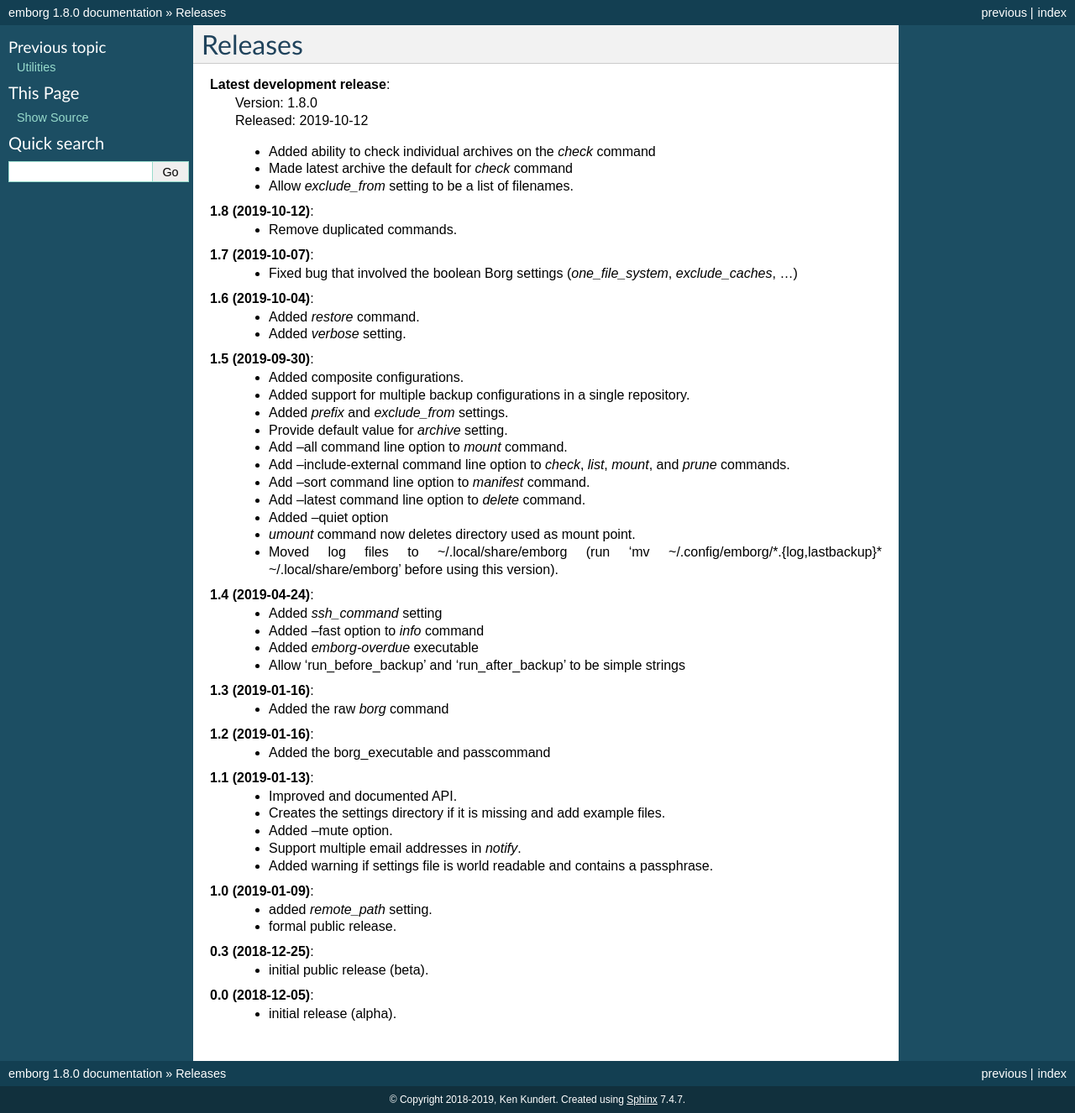
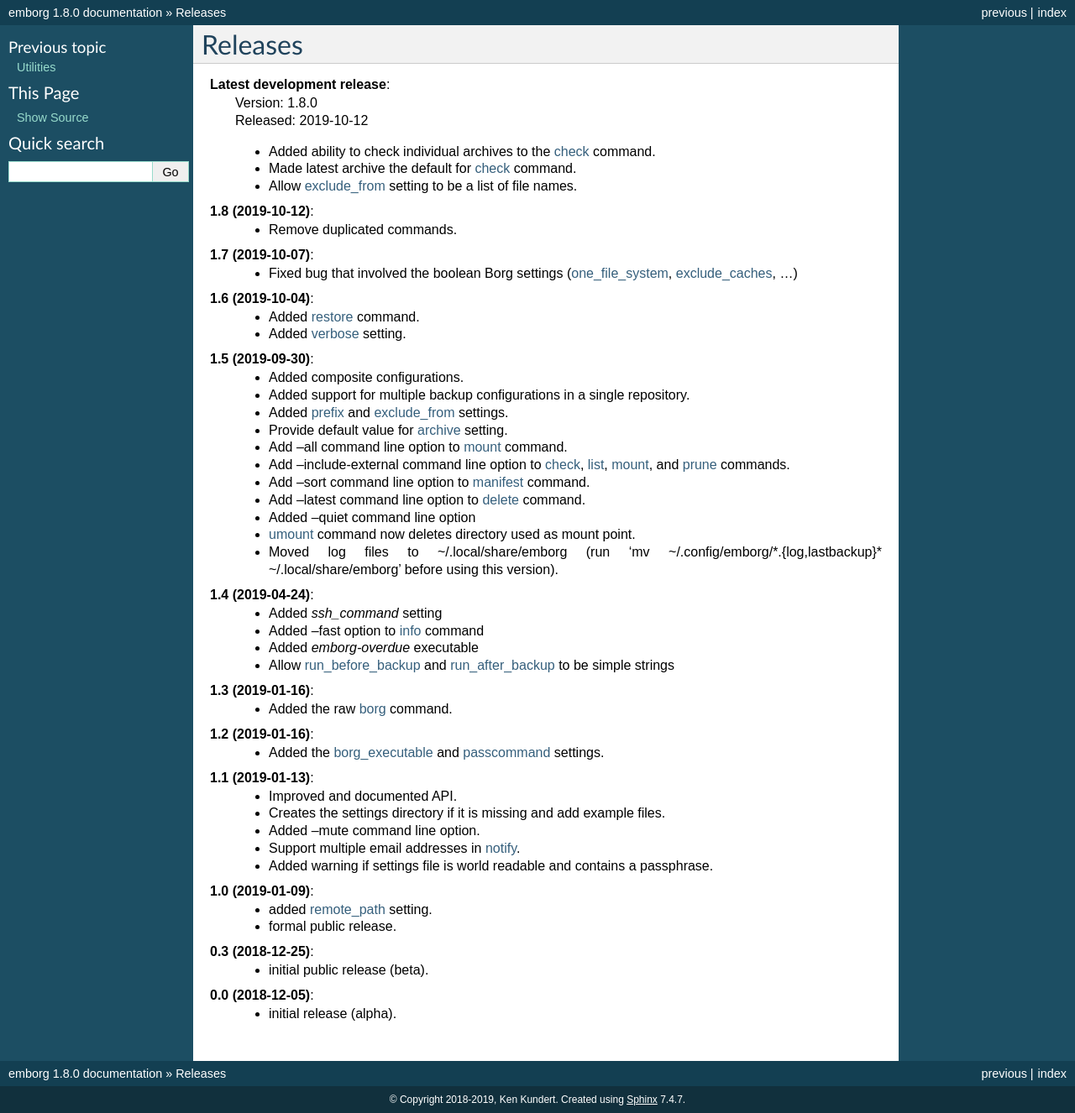
Before and after one commit to KenKundert/emborg, a Sphinx documentation site: the page built from doc/releases.rst, in a window 1280 px wide. Shown: the whole page at 84% size. Built offline with Sphinx 7.4.7, drawn with Linux system fonts in a browser that asks for light colours.

Commit message:
Refine the documentation.

```diff
--- a/doc/configuring.rst
+++ b/doc/configuring.rst
@@ -489,7 +489,7 @@
 up.
 
 
-.. src_dirs:
+.. _src_dirs:
 
 src_dirs
 ~~~~~~~~
@@ -497,7 +497,7 @@
 A list of strings, each of which specifies a directory to be backed up.
 
 
-.. ssh_command:
+.. _ssh_command:
 
 ssh_command
 ~~~~~~~~~~~
@@ -506,7 +506,7 @@
 This can be used to specify SSH options.
 
 
-.. verbose:
+.. _verbose:
 
 verbose
 ~~~~~~~
--- a/doc/releases.rst
+++ b/doc/releases.rst
@@ -5,58 +5,59 @@
     | Version: 1.8.0
     | Released: 2019-10-12
 
-    - Added ability to check individual archives on the *check* command
-    - Made latest archive the default for *check* command
-    - Allow *exclude_from* setting to be a list of filenames.
+    - Added ability to check individual archives to the :ref:`check <check>` command.
+    - Made latest archive the default for :ref:`check <check>` command.
+    - Allow :ref:`exclude_from <exclude_from>` setting to be a list of file names.
 
 **1.8 (2019-10-12)**:
     - Remove duplicated commands.
 
 **1.7 (2019-10-07)**:
     - Fixed bug that involved the boolean Borg settings
-      (*one_file_system*, *exclude_caches*, ...)
+      (:ref:`one_file_system <one_file_system>`, :ref:`exclude_caches <exclude_caches>`, ...)
 
 **1.6 (2019-10-04)**:
-    - Added *restore* command.
-    - Added *verbose* setting.
+    - Added :ref:`restore <restore>` command.
+    - Added :ref:`verbose <verbose>` setting.
 
 **1.5 (2019-09-30)**:
     - Added composite configurations.
     - Added support for multiple backup configurations in a single repository.
-    - Added *prefix* and *exclude_from* settings.
-    - Provide default value for *archive* setting.
-    - Add --all command line option to *mount* command.
-    - Add --include-external command line option to *check*, *list*, *mount*,
-      and *prune* commands.
-    - Add --sort command line option to *manifest* command.
-    - Add --latest command line option to *delete* command.
-    - Added --quiet option
-    - *umount* command now deletes directory used as mount point.
+    - Added :ref:`prefix <prefix>` and :ref:`exclude_from <exclude_from>` settings.
+    - Provide default value for :ref:`archive <archive>` setting.
+    - Add --all command line option to :ref:`mount <mount>` command.
+    - Add --include-external command line option to :ref:`check <check>`, :ref:`list <list>`,
+      :ref:`mount <mount>`, and :ref:`prune <prune>` commands.
+    - Add --sort command line option to :ref:`manifest <manifest>` command.
+    - Add --latest command line option to :ref:`delete <delete>` command.
+    - Added --quiet command line option
+    - :ref:`umount <umount>` command now deletes directory used as mount point.
     - Moved log files to ~/.local/share/emborg
       (run 'mv ~/.config/emborg/\*.{log,lastbackup}\* ~/.local/share/emborg'
       before using this version).
 
 **1.4 (2019-04-24)**:
     - Added *ssh_command* setting
-    - Added --fast option to *info* command
+    - Added --fast option to :ref:`info <info>` command
     - Added *emborg-overdue* executable
-    - Allow 'run_before_backup' and 'run_after_backup' to be simple strings
+    - Allow :ref:`run_before_backup <run_before_backup>` and :ref:`run_after_backup <run_after_backup>` to be simple
+      strings
 
 **1.3 (2019-01-16)**:
-    - Added the raw *borg* command
+    - Added the raw :ref:`borg <borg>` command.
 
 **1.2 (2019-01-16)**:
-    - Added the borg_executable and passcommand
+    - Added the :ref:`borg_executable <borg_executable>` and :ref:`passcommand <passcommand>` settings.
 
 **1.1 (2019-01-13)**:
     - Improved and documented API.
     - Creates the settings directory if it is missing and add example files.
-    - Added --mute option.
-    - Support multiple email addresses in *notify*.
+    - Added --mute command line option.
+    - Support multiple email addresses in :ref:`notify <notify>`.
     - Added warning if settings file is world readable and contains a passphrase.
 
 **1.0 (2019-01-09)**:
-    - added *remote_path* setting.
+    - added :ref:`remote_path <remote_path>` setting.
     - formal public release.
 
 **0.3 (2018-12-25)**:
```
Also changed, not shown: doc/commands.rst (+69 -61 lines), 1 other file.
